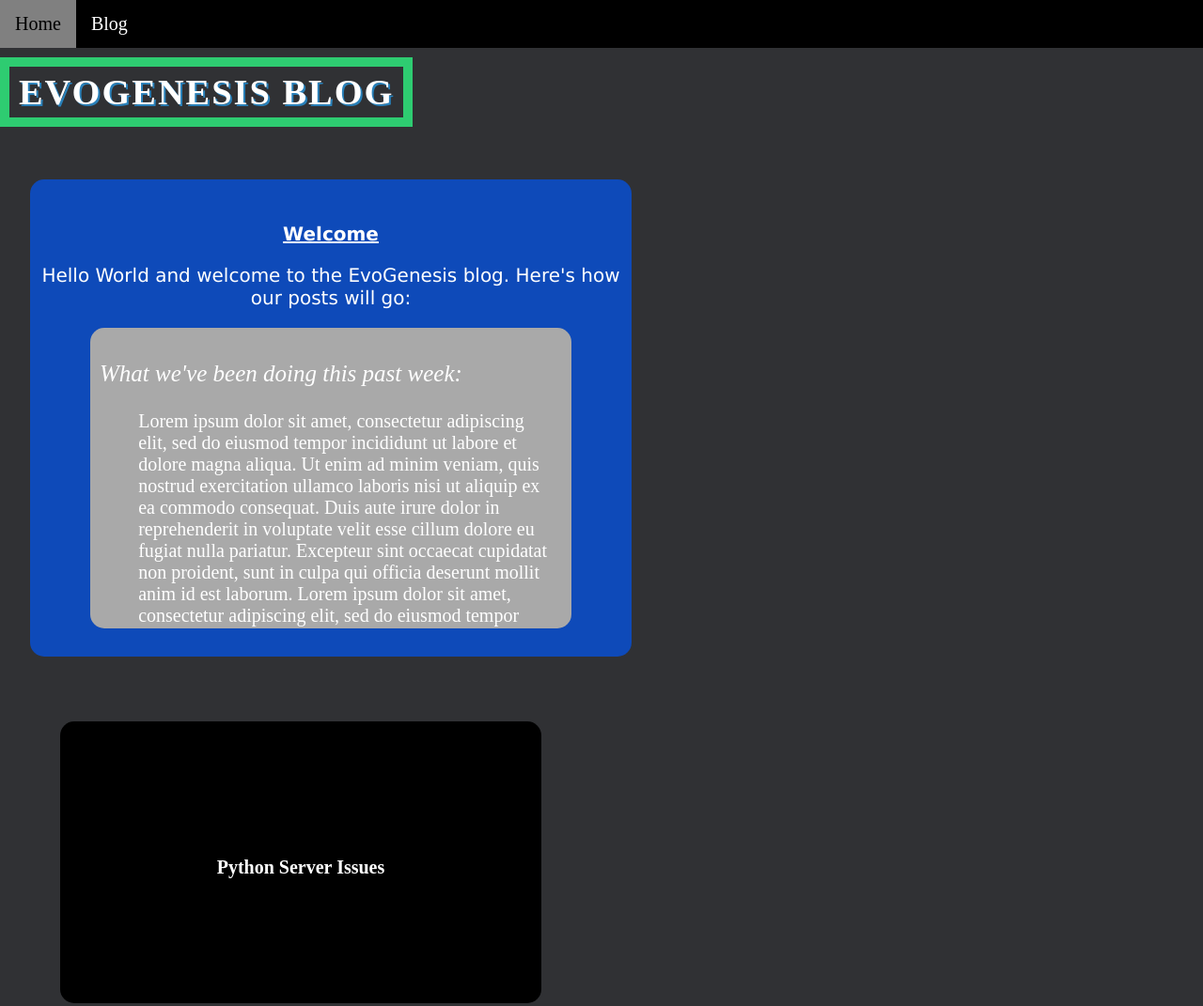
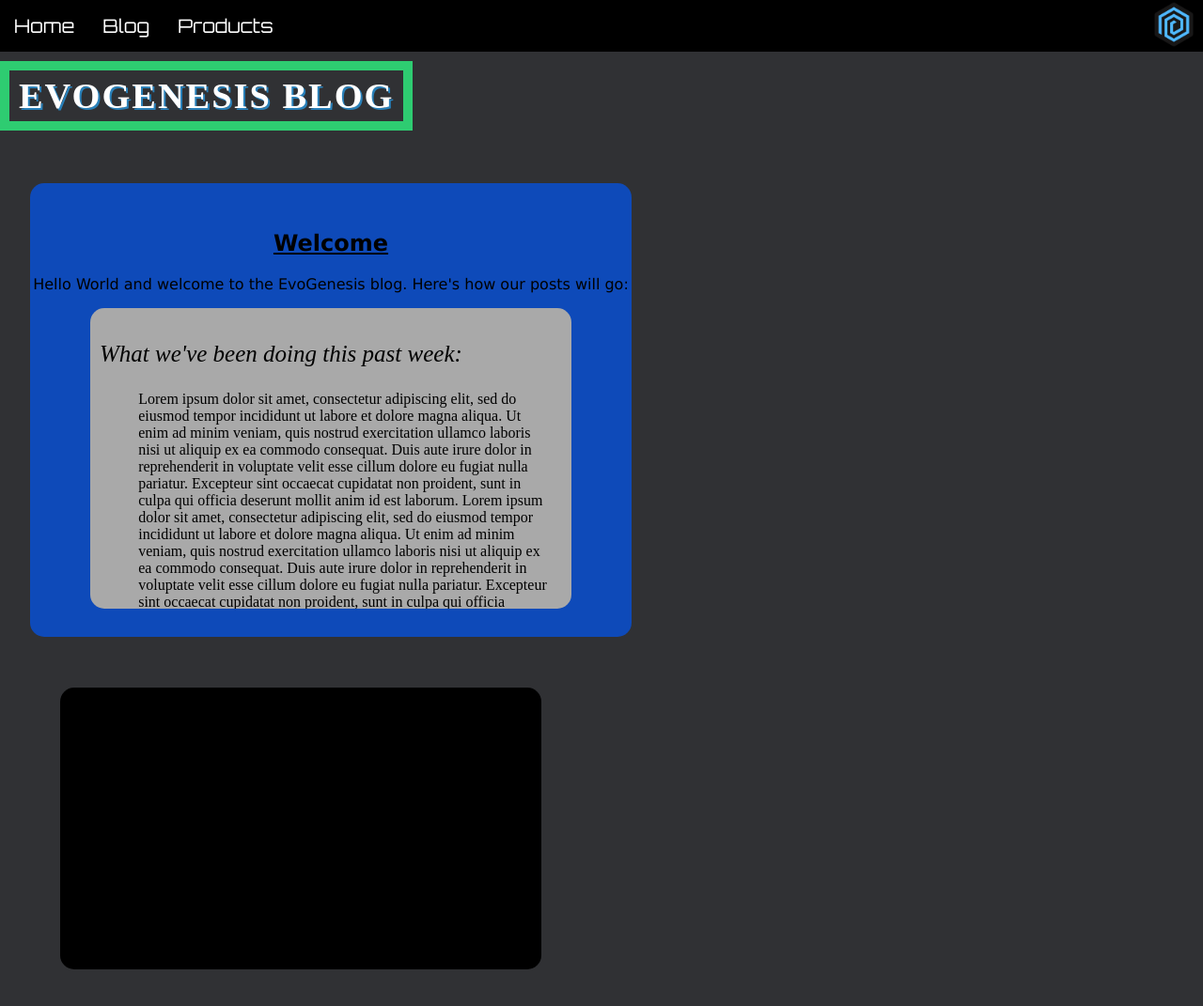
Before and after one commit to Shbc314159/evogenesis, a website: page blog.html in a window 1280 px wide. Shown: the top 1071 px of the page at 94% size. Drawn offline with Linux system fonts and the light colour scheme.

Commit message:
cleanup + revamped navbar

```diff
--- a/blog.html
+++ b/blog.html
@@ -3,7 +3,8 @@
     <head>
         <title>EvoGenesis Blog</title>
 
-        <link rel="stylesheet" href="styles.css">
+        <link rel="stylesheet" href="blog_style.css">
+        <link rel="stylesheet" href="navbar-stylesheet.css">
 
         <meta charset="UTF-8">
         <meta name="keywords" content="Evolution, Simulation, Genesis, Evogenesis, EvoGenesis, EVOGENESIS">
@@ -11,12 +12,20 @@
         <meta name="viewport" content="width=device-width, initial-scale=1.0">
     </head>
     <body>
+
         <div id="navbar">
-            <ul>
-              <li class="navbar-elements"><a href="http://evogenesis.co.uk/index.html">Home</a></li>
-              <li class="navbar-elements"><a href="http://evogenesis.co.uk/blog.html">Blog</a></li>
-            </ul>
+          <a href="index.html">Home</a>
+          <a href="blog.html">Blog</a>
+          <div id="dropdown">
+            <button id="dropbtn">Products
+              <i class="fa fa-caret-down"></i>
+            </button>
+            <div id="dropdown-content">
+              <a href="simulation.html">Evolution Simulation</a>
+            </div>
           </div>
+          <button id="taskbarimagebutton"><img src="Icon.ico" alt="Icon" id="taskbarimage" height="50" /></button>
+        </div>
 
         <h1 id="titleblog">EVOGENESIS BLOG</h1>
 
@@ -71,5 +80,8 @@
           <p class="exampletext">Lorem ipsum dolor sit amet, consectetur adipiscing elit, sed do eiusmod tempor incididunt ut labore et dolore magna aliqua. Ut enim ad minim veniam, quis nostrud exercitation ullamco laboris nisi ut aliquip ex ea commodo consequat. Duis aute irure dolor in reprehenderit in voluptate velit esse cillum dolore eu fugiat nulla pariatur. Excepteur sint occaecat cupidatat non proident, sunt in culpa qui officia deserunt mollit anim id est laborum. Lorem ipsum dolor sit amet, consectetur adipiscing elit, sed do eiusmod tempor incididunt ut labore et dolore magna aliqua. Ut enim ad minim veniam, quis nostrud exercitation ullamco laboris nisi ut aliquip ex ea commodo consequat. Duis aute irure dolor in reprehenderit in voluptate velit esse cillum dolore eu fugiat nulla pariatur. Excepteur sint occaecat cupidatat non proident, sunt in culpa qui officia deserunt mollit anim id est laborum</p>
           <br />
         </div>
+
+        <script src="animation.js" type="text/babel"></script>
+
     </body>
 </html>
--- /dev/null
+++ b/blog_style.css
@@ -0,0 +1,165 @@
+body {
+    background-color: #303134;
+    margin: 0;
+}
+
+@keyframes sidetoside {
+    0% {
+        margin-left: 0%;
+    }
+
+    30% {
+        margin-left: 30%;
+    }
+
+    70% {
+        margin-left: 67%;
+    }
+
+    100% {
+        margin-left: 0%;
+    }
+}
+
+#titleblog {
+    font-size: 3vw;
+    color: #fff;
+    text-shadow: 2px 2px #2980b9;
+    letter-spacing: 2px;
+    border: 10px solid #2ecc71;
+    display: inline-block;
+    margin-top: 10px;
+    padding: 5px 10px;
+    animation-name: sidetoside;
+    animation-duration: 5s;
+    animation-timing-function: ease-out;
+    animation-iteration-count: infinite;
+    transition: all 1s ease-in-out;
+}
+
+#Post01 {
+    padding-top: 30px;
+    padding-bottom: 30px;
+    text-align: center;
+    background-color: rgb(14, 74, 185);
+    width: 50%;
+    border-radius: 15px;
+    margin-left: 2.5%;
+    margin-top: 30px;
+    transition: width 1s;
+}
+
+#Post01:hover {
+    width: 95%;
+
+}
+
+.Post01 {
+    background-color: rgba(148, 185, 14, 0);
+    font-family: Verdana, Tahoma, sans-serif
+}
+
+#examplepostdiv {
+    background-color: darkgray;
+    width: 80%;
+    margin-right: 10%;
+    margin-left: 10%;
+    padding: 10px 0px;
+    text-align: left;
+    border-radius: 15px;
+    border: 0px solid darkgray;
+    transition: all 1s ease-in-out;
+    overflow: auto;
+    height: 300px;
+}
+
+#examplepostdiv:hover {
+    border: 10px solid black;
+    transition: all 1s ease-in-out;
+}
+
+.postdiv {
+    position: relative;
+    display: inline-block;
+    background-color: darkgray;
+    width: 40%;
+    margin-right: 5%;
+    margin-left: 5%;
+    margin-bottom: 5%;
+    text-align: left;
+    border-radius: 15px;
+    border: 0px solid darkgray;
+    transition: all 0.5s ease-in-out;
+    overflow: auto;
+    height: 300px;
+    padding: 0px;
+}
+
+.postdiv:hover {
+    border: 10px solid black;
+    transition: all 0.5s ease-in-out;
+}
+
+.titlediv {
+    position: absolute;
+    top: 0;
+    width: 100%;
+    height: 100%;
+    background-color: black;
+    text-align: center;
+    transition: opacity 0.5s ease-in-out;
+    opacity: 1;
+}
+
+.titledivtitle {
+    width: 100%;
+    height: 100%;
+    background-color: black;
+    text-align: center;
+    padding-top: 130px;
+    transition: opacity 0.5s ease-in-out;
+    opacity: 1;
+}
+
+.titlediv:hover {
+    opacity: 0;
+}
+
+.titledivtitle:hover {
+    opacity: 0;
+}
+
+.postdiv::-webkit-scrollbar {
+    width: 0px;
+    background-color: transparent;
+    border-top-right-radius: 15px;
+    border-bottom-right-radius: 15px;
+    transition: width 2s ease-out;
+}
+
+.postdiv::-webkit-scrollbar-thumb {
+    background-color: white;
+    border-radius: 10px;
+}
+
+.postdiv::-webkit-scrollbar-track {
+    background-color: darkgray;
+}
+
+.postdiv:hover::-webkit-scrollbar {
+    width: 0.5vw;
+    background-color: darkgray;
+}
+
+.examplepostdiv {
+    background-color: darkgray;
+    padding-left: 10px;
+    font-size: 25px;
+    font-style: oblique;
+}
+
+.exampletext {
+    background-color: darkgray;
+    padding-left: 10%;
+    padding-right: 20px;
+}
--- /dev/null
+++ b/navbar-stylesheet.css
@@ -0,0 +1,73 @@
+@import url('https://fonts.googleapis.com/css?family=Orbitron');
+
+#navbar {
+    overflow: hidden;
+    background-color: black;
+    margin: 0;
+    padding: 0;
+}
+
+#navbar a {
+    float: left;
+    font-size: 20px;
+    color: white;
+    padding: 15px;
+    text-decoration: none;
+    font-weight: 500;
+    font-family: 'Orbitron';
+}
+
+#dropdown {
+    float: left;
+    overflow: hidden;
+}
+
+#dropdown #dropbtn {
+    font-size: 20px;
+    border: none;
+    outline: none;
+    color: white;
+    padding: 15px;
+    background-color: black;
+    font-weight: 500;
+    font-family: 'Orbitron'
+}
+
+#dropdown-content {
+    display: none;
+    position: absolute;
+    background-color: #f9f9f9;
+    min-width: 160px;
+    box-shadow: 0px 8px 16px 0px rgba(0, 0, 0, 0.2);
+    z-index: 1;
+}
+
+#dropdown-content a {
+    float: none;
+    color: black;
+    padding: 12px 16px;
+    text-decoration: none;
+    display: block;
+    text-align: left;
+}
+
+#dropdown-content a:hover {
+    background-color: #ddd;
+}
+
+#dropdown:hover #dropdown-content {
+    display: block;
+}
+
+#taskbarimage {
+    background-color: black;
+    border: none;
+    padding: none;
+}
+
+#taskbarimagebutton {
+    background-color: black;
+    border: none;
+    padding: none;
+    float: right;
+}
--- a/styles.css
+++ b/styles.css
@@ -1,66 +1,6 @@
-* {
+body {
     background-color: #303134;
-    color: #ffffff;
-    font-size: 20px;
-}
-
-body {
     margin: 0;
-}
-
-.navbar {
-    margin: 0;
-    padding: 0;
-    border: 0;
-    outline: 0;
-    font-size: 100%;
-    vertical-align: baseline;
-    padding: 0px;
-    margin: 0;
-    border-width: 0;
-}
-
-ul {
-    list-style-type: none;
-    margin: 0;
-    padding: 0;
-    overflow: hidden;
-    background-color: black;
-}
-
-.navbar-elements {
-    float: left;
-}
-
-li a {
-    display: block;
-    text-align: center;
-    padding: 14px 16px;
-    text-decoration: none;
-    background-color: black;
-}
-
-li a:hover {
-    background-color: gray;
-    color: black;
-}
-
-#taskbarimage {
-    background-color: black;
-    border: none;
-    padding: none;
-}
-
-#taskbarimagebutton {
-    background-color: black;
-    border: none;
-    padding: none;
-}
-
-#taskbarimagecontainer {
-    border: none;
-    padding: none;
-    float: right;
 }
 
 #formsdiv {
@@ -72,6 +12,9 @@
     background-color: gray;
     z-index: -1;
     opacity: 0;
+    background-color: #303134;
+    color: #ffffff;
+    font-size: 20px;
 }
 
 #register-form {
@@ -115,156 +58,8 @@
     margin: 10px;
 }
 
-@keyframes sidetoside {
-    0% {margin-lef: 0%;}
-    30% {margin-left: 30%;}
-    70% {margin-left: 67%;}
-    100% {margin-left: 0%;}
+#todo-list {
+    background-color: #303134;
+    color: #ffffff;
+    font-size: 20px;
 }
-
-#titleblog {
-    font-size: 3vw;
-    color: #fff;
-    text-shadow: 2px 2px #2980b9;
-    letter-spacing: 2px;
-    border: 10px solid #2ecc71;
-    display: inline-block;
-    margin-top: 10px;
-    padding: 5px 10px;
-    animation-name: sidetoside;
-    animation-duration: 5s;
-    animation-timing-function: ease-out;
-    animation-iteration-count: infinite;
-    transition: font-size 1s ease-in-out;
-}
-
-#titleblog:hover {
-    font-size: 5vw;
-}
-
-#Post01 {
-    padding-top: 30px;
-    padding-bottom: 30px;
-    text-align: center;
-    background-color: rgb(14, 74, 185);
-    width: 50%;
-    border-radius: 15px;
-    margin-left: 2.5%;
-    margin-top: 30px;
-    transition: width 1s;
-}
-
-#Post01:hover {
-    width: 95%;
-
-}
-
-.Post01 {
-    background-color: rgba(148, 185, 14, 0);
-    font-family:Verdana, Tahoma, sans-serif
-}
-
-#examplepostdiv {
-    background-color: darkgray;
-    width: 80%;
-    margin-right: 10%;
-    margin-left: 10%;
-    padding: 10px 0px;
-    text-align: left;
-    border-radius: 15px;
-    border: 0px solid darkgray;
-    transition: all 1s ease-in-out;
-    overflow: auto;
-    height: 300px;
-}
-
-#examplepostdiv:hover {
-    border: 10px solid black;
-    transition: all 1s ease-in-out;
-}
-
-.postdiv {
-    position: relative;
-    display: inline-block;
-    background-color: darkgray;
-    width: 40%;
-    margin-right: 5%;
-    margin-left: 5%;
-    margin-bottom: 5%;
-    text-align: left;
-    border-radius: 15px;
-    border: 0px solid darkgray;
-    transition: all 0.5s ease-in-out;
-    overflow: auto;
-    height: 300px;
-    padding: 0px;
-}
-
-.postdiv:hover {
-    border: 10px solid black;
-    transition: all 0.5s ease-in-out;
-}
-
-.titlediv {
-    position: absolute;
-    top: 0;
-    width: 100%;
-    height: 100%;
-    background-color: black;
-    text-align: center;
-    transition: opacity 0.5s ease-in-out;
-    opacity: 1;
-}
-
-.titledivtitle {
-    width: 100%;
-    height: 100%;
-    background-color: black;
-    text-align: center;
-    padding-top: 130px;
-    transition: opacity 0.5s ease-in-out;
-    opacity: 1;
-}
-
-.titlediv:hover {
-    opacity: 0;
-}
-
-.titledivtitle:hover {
-    opacity: 0;
-}
-
-.postdiv::-webkit-scrollbar {
-    width: 0px;
-    background-color: transparent;
-    border-top-right-radius: 15px;
-    border-bottom-right-radius: 15px;
-    transition: width 2s ease-out;
-}
-
-.postdiv::-webkit-scrollbar-thumb {
-background-color: white;
-border-radius: 10px;
-}
-
-.postdiv::-webkit-scrollbar-track {
-background-color: darkgray;
-}
-
-.postdiv:hover::-webkit-scrollbar {
-width: 0.5vw;
-background-color: darkgray;
-}
-
-.examplepostdiv {
-    background-color: darkgray;
-    padding-left: 10px;
-    font-size: 25px;
-    font-style:oblique;
-}
-
-.exampletext {
-    background-color: darkgray;
-    padding-left: 10%;
-    padding-right: 20px;
-}
```
Also changed, not shown: index.html (+12 -7 lines).
